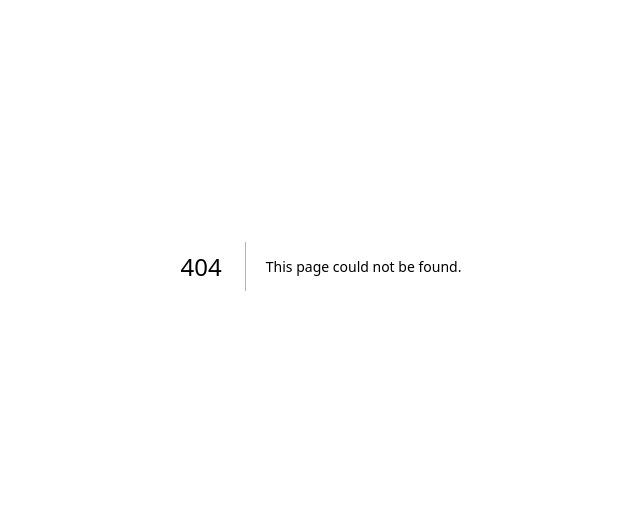
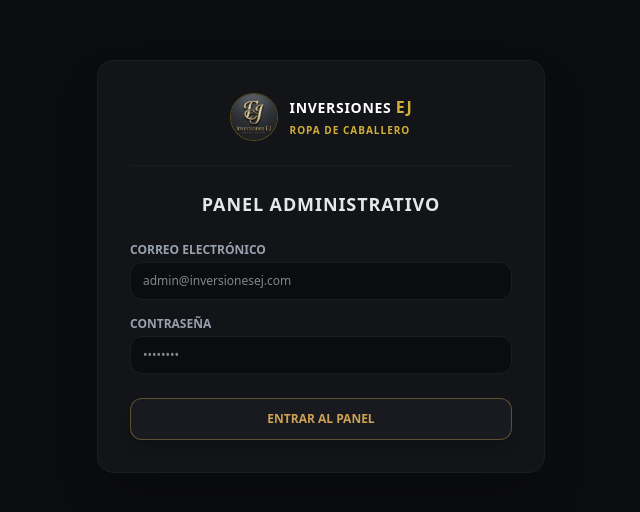
Before and after one commit to mannuyook/Inversiones-ej2, a Next.js app: page /admin/login in a window 1280 px wide. Before the commit this address had no page. Shown: the part 134-646 px from the top of the page, without its empty margins (319-959 px from the left). Built offline with nearby package versions, Linux system fonts and the light colour scheme; no server answers.

Commit message:
Fix login page y estilos de Inversiones EJ

```diff
--- /dev/null
+++ b/src/app/admin/login/page.jsx
@@ -0,0 +1,110 @@
+'use client';
+
+import { useState } from 'react';
+import { useRouter } from 'next/navigation';
+import { supabase } from '@/lib/supabase';
+
+export default function AdminLogin() {
+  const router = useRouter();
+  const [email, setEmail] = useState('');
+  const [password, setPassword] = useState('');
+  const [loading, setLoading] = useState(false);
+  const [errorMsg, setErrorMsg] = useState('');
+
+  const handleLogin = async (e) => {
+    e.preventDefault();
+    setLoading(true);
+    setErrorMsg('');
+
+    try {
+      const { data, error } = await supabase.auth.signInWithPassword({
+        email,
+        password,
+      });
+
+      if (error) throw error;
+
+      // Guardamos el rol y el email para que el panel los reconozca
+      localStorage.setItem('ej_user_role', 'ADMIN');
+      localStorage.setItem('ej_user_email', email);
+
+      // Redirigimos al panel de administración
+      router.push('/admin');
+      router.refresh();
+    } catch (error) {
+      setErrorMsg(error.message || 'Ocurrió un error al iniciar sesión');
+    } finally {
+      setLoading(false);
+    }
+  };
+
+  return (
+    <div className="flex min-h-screen bg-[#0b0c0e] text-white font-sans items-center justify-center px-4">
+      <div className="max-w-md w-full bg-[#121418] rounded-2xl shadow-2xl p-8 border border-[#1a1d24]">
+
+        {/* Cabecera con el estilo de la marca */}
+        <div className="flex items-center justify-center gap-3 mb-6 pb-6 border-b border-[#1a1d24]">
+          <div className="w-12 h-12 rounded-full overflow-hidden flex items-center justify-center border border-[#d4af37]/40 bg-[#0b0c0e] shrink-0">
+            <img src="/logo/logo.jpg" alt="Logo" className="w-full h-full object-cover" />
+          </div>
+          <div className="flex flex-col justify-center">
+            <span className="text-white font-extrabold text-sm tracking-wider leading-none">
+              INVERSIONES <span className="text-[#d4af37] text-base">EJ</span>
+            </span>
+            <span className="text-[#d4af37] text-[10px] font-bold tracking-widest mt-1 uppercase">
+              ROPA DE CABALLERO
+            </span>
+          </div>
+        </div>
+
+        <h2 className="text-lg font-bold text-center mb-6 uppercase text-gray-200 tracking-wider">
+          Panel Administrativo
+        </h2>
+
+        {errorMsg && (
+          <div className="mb-4 p-3 bg-rose-950/60 border border-rose-500/30 text-rose-300 text-xs rounded-xl">
+            {errorMsg}
+          </div>
+        )}
+
+        <form onSubmit={handleLogin} className="space-y-4">
+          <div>
+            <label className="block text-xs text-gray-400 mb-1 uppercase font-semibold">
+              Correo Electrónico
+            </label>
+            <input
+              type="email"
+              required
+              value={email}
+              onChange={(e) => setEmail(e.target.value)}
+              className="w-full px-3 py-2.5 bg-[#0b0c0e] border border-[#1a1d24] rounded-xl text-xs text-white focus:outline-none focus:border-[#cca152]"
+              placeholder="admin@inversionesej.com"
+            />
+          </div>
+
+          <div>
+            <label className="block text-xs text-gray-400 mb-1 uppercase font-semibold">
+              Contraseña
+            </label>
+            <input
+              type="password"
+              required
+              value={password}
+              onChange={(e) => setPassword(e.target.value)}
+              className="w-full px-3 py-2.5 bg-[#0b0c0e] border border-[#1a1d24] rounded-xl text-xs text-white focus:outline-none focus:border-[#cca152]"
+              placeholder="••••••••"
+            />
+          </div>
+
+          <button
+            type="submit"
+            disabled={loading}
+            className="w-full py-3 px-4 bg-[#181a20] hover:bg-[#22252d] text-[#cca152] border border-[#cca152]/40 text-xs font-bold rounded-xl transition duration-200 uppercase disabled:opacity-50 shadow-lg mt-2"
+          >
+            {loading ? 'Iniciando sesión...' : 'Entrar al Panel'}
+          </button>
+        </form>
+      </div>
+    </div>
+  );
+}
--- a/src/app/admin/page.jsx
+++ b/src/app/admin/page.jsx
@@ -11,6 +11,8 @@ export default function AdminPanel() {
   const [movements, setMovements] = useState([]);
   const [cashSessions, setCashSessions] = useState([]);
   const [loading, setLoading] = useState(true);
+  const [userRole, setUserRole] = useState('');
+  const [userEmail, setUserEmail] = useState('');
 
 
   // Tasa BCV oficial
```
